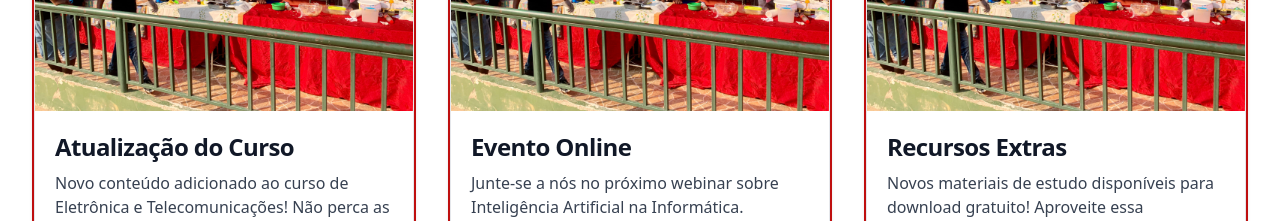
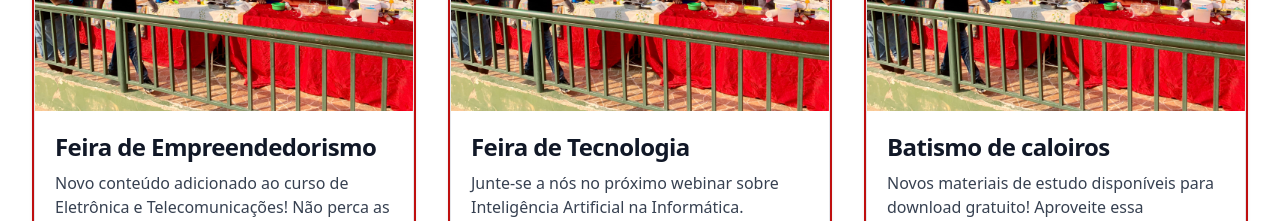
Before and after one commit to leehendrick/EduConnect-UI, a Nuxt app in the folder nuxt-app/: page / in a window 1280 px wide. Shown: the part 2380-2601 px from the top of the page. Built offline with nearby package versions, Linux system fonts and the light colour scheme.

Commit message:
feature : add image position in notas array

```diff
--- a/nuxt-app/pages/index.vue
+++ b/nuxt-app/pages/index.vue
@@ -4,15 +4,18 @@
   const title = useState('title')
   const notasInformativas = ref([
     {
-      title:  'Atualização do Curso',
+      img: '',
+      title:  'Feira de Empreendedorismo',
       content: 'Novo conteúdo adicionado ao curso de Eletrônica e Telecomunicações! Não perca as últimas novidades.',
     },
     {
-      title:  'Evento Online',
+      img: '',
+      title:  'Feira de Tecnologia',
       content: 'Junte-se a nós no próximo webinar sobre Inteligência Artificial na Informática. Inscreva-se agora!',
     },
     {
-      title:  'Recursos Extras',
+      img: '',
+      title:  'Batismo de caloiros',
       content: 'Novos materiais de estudo disponíveis para download gratuito! Aproveite essa oportunidade.',
     }
   ])
```
